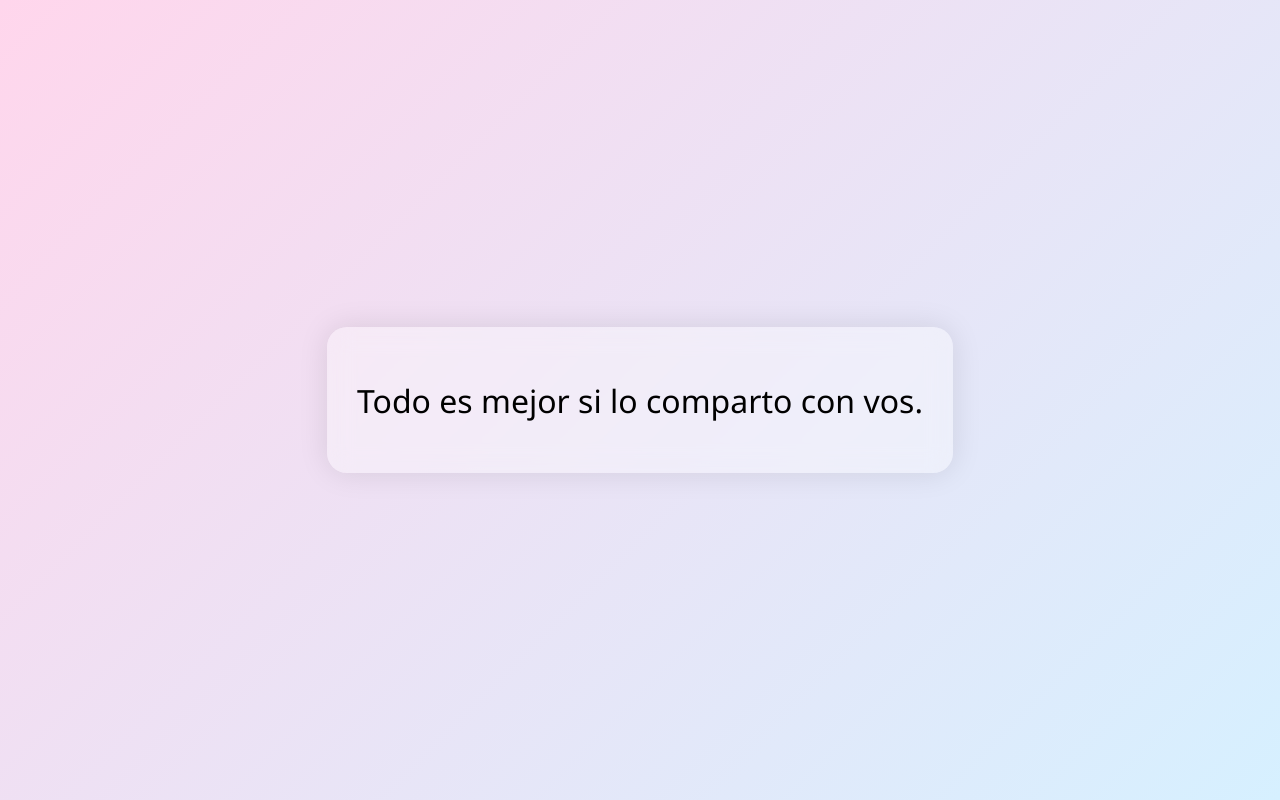
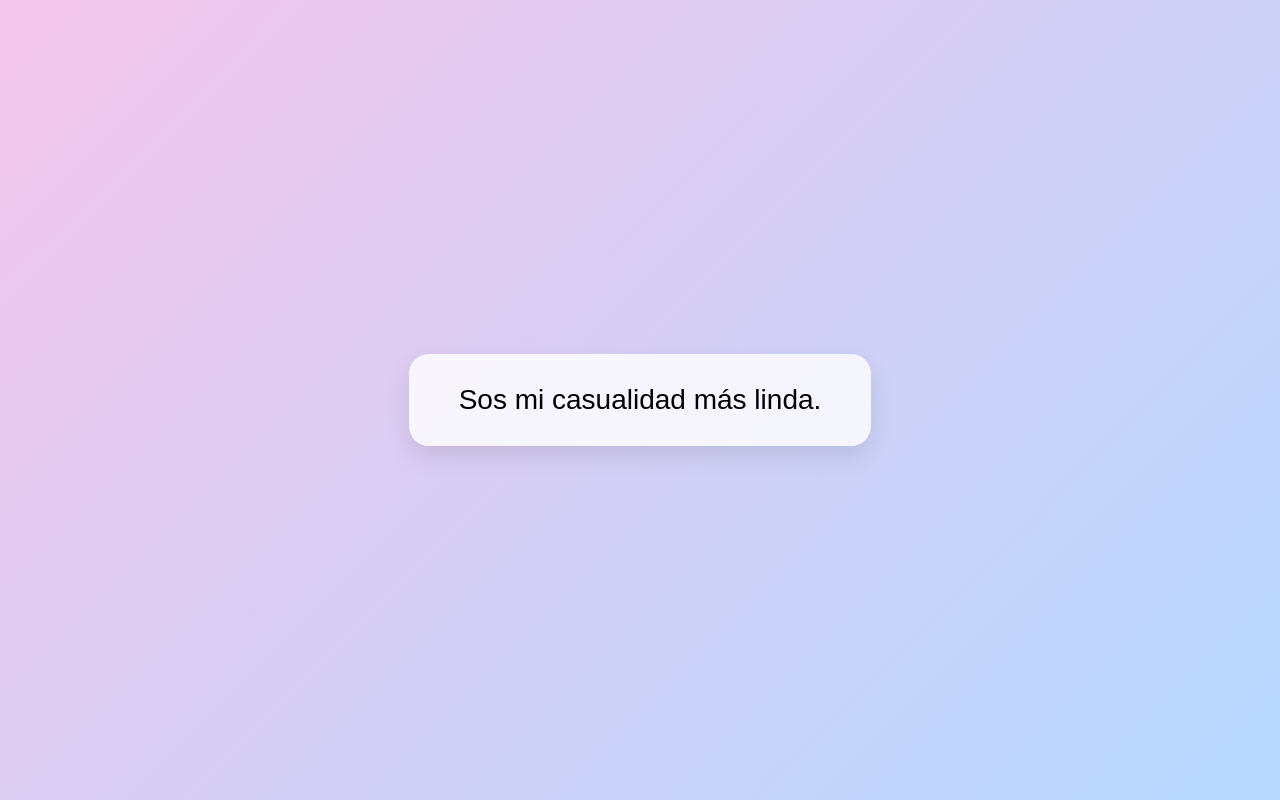
Before and after one commit to Maxwelll92/ArrorroForeverrr, a plain HTML site: page index.html in a window 1280 px wide. Drawn offline with Linux system fonts and the light colour scheme; no server answers.

Commit message:
Update index.html

```diff
--- a/index.html
+++ b/index.html
@@ -2,11 +2,7 @@
 <html lang="es">
 <head>
     <meta charset="UTF-8">
-<meta name="viewport" content="width=device-width, initial-scale=1.0">
-<title>Para Shaiel 💌</title>
-
-<link rel="manifest" href="manifest.json">
-
+    <title>Arrorro Foreverrr</title>
     <style>
         body {
             margin: 0;
@@ -14,42 +10,44 @@ body {
             display: flex;
             justify-content: center;
             align-items: center;
-    font-family: 'Segoe UI', sans-serif;
-    background: linear-gradient(135deg, #ffd6ec, #d6f0ff);
-    overflow: hidden;
-    text-align: center;
+            background: linear-gradient(135deg, #f5c6ec, #b5d8ff);
+            font-family: Arial, sans-serif;
         }
 
-.container {
-    padding: 30px;
+        .card {
+            background: rgba(255, 255, 255, 0.8);
+            padding: 30px 50px;
             border-radius: 20px;
-    backdrop-filter: blur(12px);
-    background: rgba(255,255,255,0.35);
-    box-shadow: 0 0 30px rgba(0,0,0,0.1);
-    z-index: 2;
-}
-
-h1 {
-    font-weight: 500;
-}
-
-.weatherEffect {
-    position: absolute;
-    width: 100%;
-    height: 100%;
-    pointer-events: none;
+            font-size: 28px;
+            text-align: center;
+            box-shadow: 0 10px 25px rgba(0, 0, 0, 0.1);
+            transition: opacity 0.5s ease;
         }
     </style>
 </head>
-
 <body>
 
-<div class="weatherEffect" id="weatherEffect"></div>
-
-<div class="container">
-    <h1 id="message">Cargando magia...</h1>
+    <div class="card" id="mensaje">
+        Cargando...
     </div>
 
-<script src="app.js"></script>
+    <script>
+        const mensajes = [
+            "Todo es mejor si lo comparto con vos.",
+            "Sos mi lugar favorito.",
+            "Me haces feliz todos los días.",
+            "No cambiaría nada si estoy con vos.",
+            "Siempre vos.",
+            "Con vos todo tiene sentido.",
+            "Sos mi casualidad más linda."
+        ];
+
+        const mensajeElemento = document.getElementById("mensaje");
+
+        const mensajeAleatorio = mensajes[Math.floor(Math.random() * mensajes.length)];
+
+        mensajeElemento.textContent = mensajeAleatorio;
+    </script>
+
 </body>
 </html>
```
Lines whose indentation alone changed are shown as unchanged.
